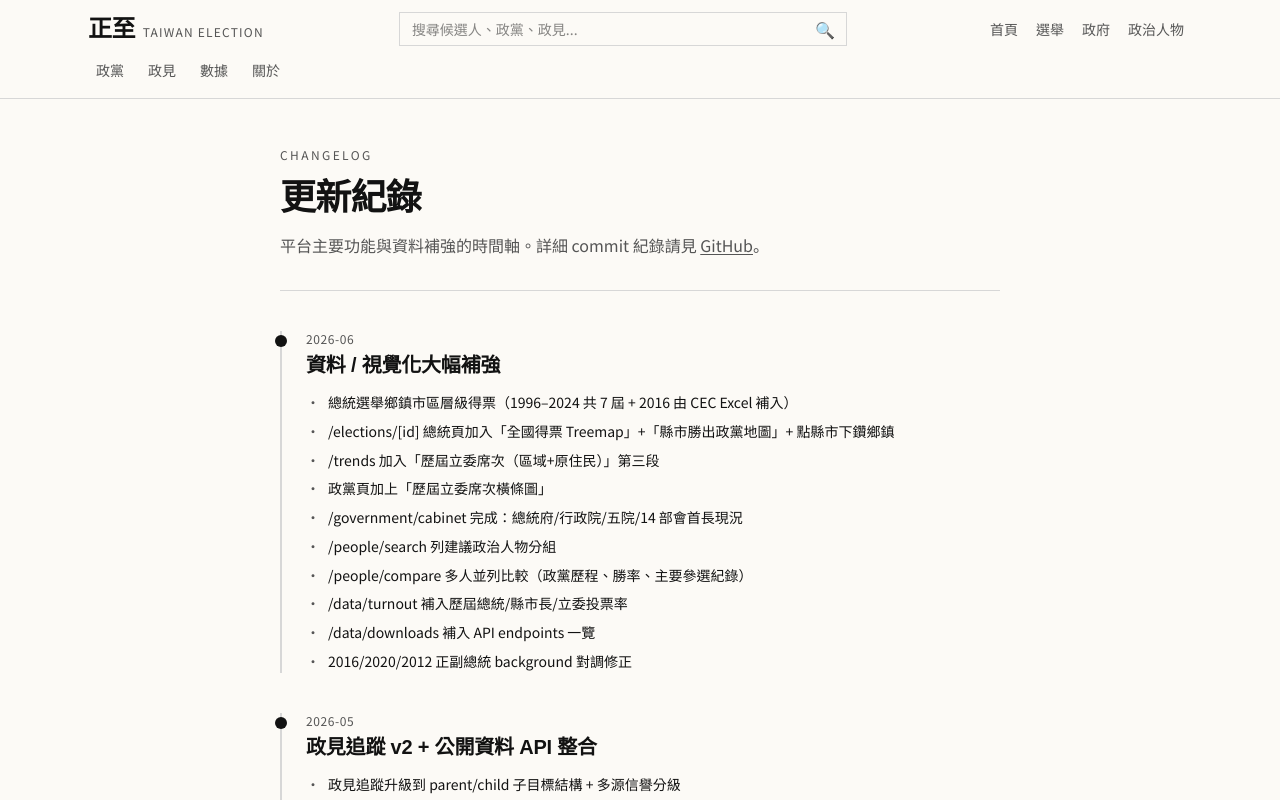
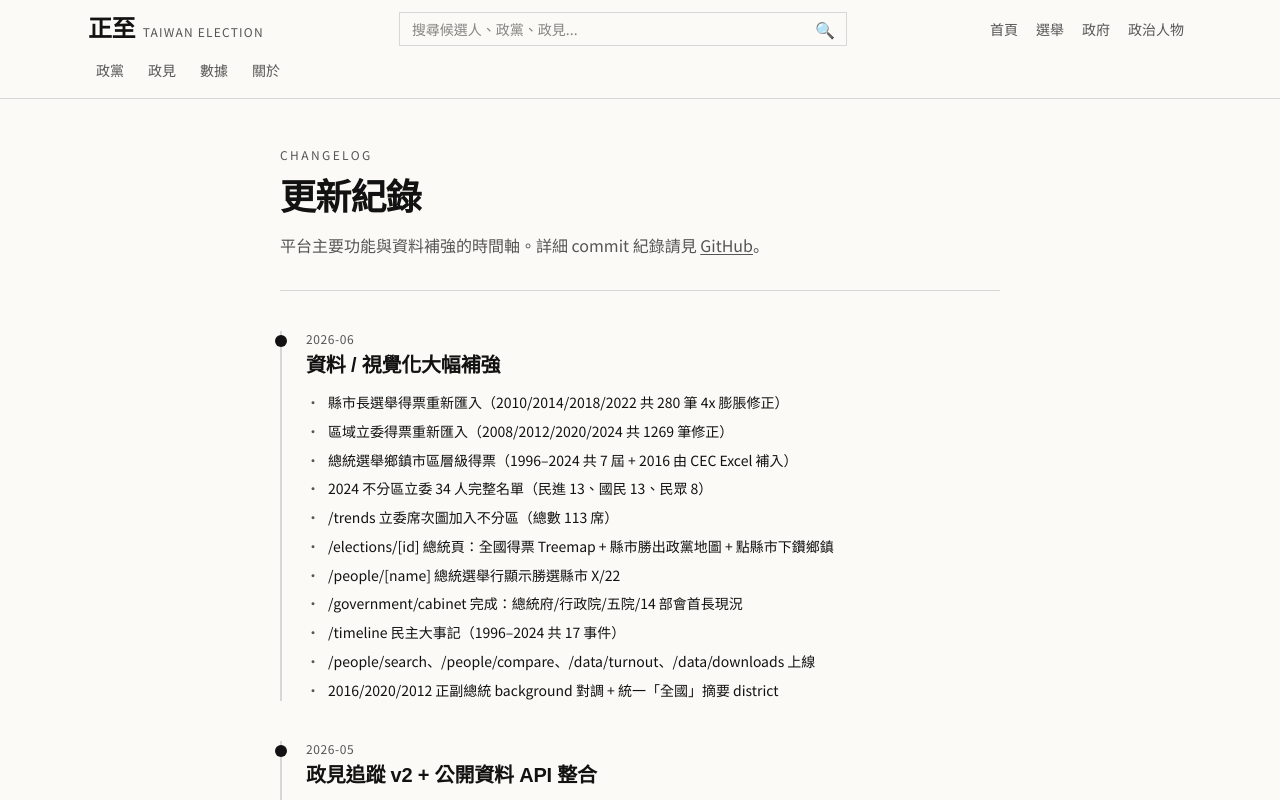
Before and after one commit to Yaochieh/taiwan-election-web, a Next.js app: page /changelog in a window 1280 px wide. Shown: the top 800 px of the page. Built offline with nearby package versions, Linux system fonts and the light colour scheme.

Commit message:
docs: changelog 補齊 2026-06 大量資料/視覺化改進

```diff
--- a/src/app/changelog/page.tsx
+++ b/src/app/changelog/page.tsx
@@ -13,16 +13,17 @@ const CHANGELOG: Entry[] = [
     date: "2026-06",
     title: "資料 / 視覺化大幅補強",
     items: [
+      "縣市長選舉得票重新匯入（2010/2014/2018/2022 共 280 筆 4x 膨脹修正）",
+      "區域立委得票重新匯入（2008/2012/2020/2024 共 1269 筆修正）",
       "總統選舉鄉鎮市區層級得票（1996–2024 共 7 屆 + 2016 由 CEC Excel 補入）",
-      "/elections/[id] 總統頁加入「全國得票 Treemap」+「縣市勝出政黨地圖」+ 點縣市下鑽鄉鎮",
-      "/trends 加入「歷屆立委席次（區域+原住民）」第三段",
-      "政黨頁加上「歷屆立委席次橫條圖」",
+      "2024 不分區立委 34 人完整名單（民進 13、國民 13、民眾 8）",
+      "/trends 立委席次圖加入不分區（總數 113 席）",
+      "/elections/[id] 總統頁：全國得票 Treemap + 縣市勝出政黨地圖 + 點縣市下鑽鄉鎮",
+      "/people/[name] 總統選舉行顯示勝選縣市 X/22",
       "/government/cabinet 完成：總統府/行政院/五院/14 部會首長現況",
-      "/people/search 列建議政治人物分組",
-      "/people/compare 多人並列比較（政黨歷程、勝率、主要參選紀錄）",
-      "/data/turnout 補入歷屆總統/縣市長/立委投票率",
-      "/data/downloads 補入 API endpoints 一覽",
-      "2016/2020/2012 正副總統 background 對調修正",
+      "/timeline 民主大事記（1996–2024 共 17 事件）",
+      "/people/search、/people/compare、/data/turnout、/data/downloads 上線",
+      "2016/2020/2012 正副總統 background 對調 + 統一「全國」摘要 district",
     ],
   },
   {
```
